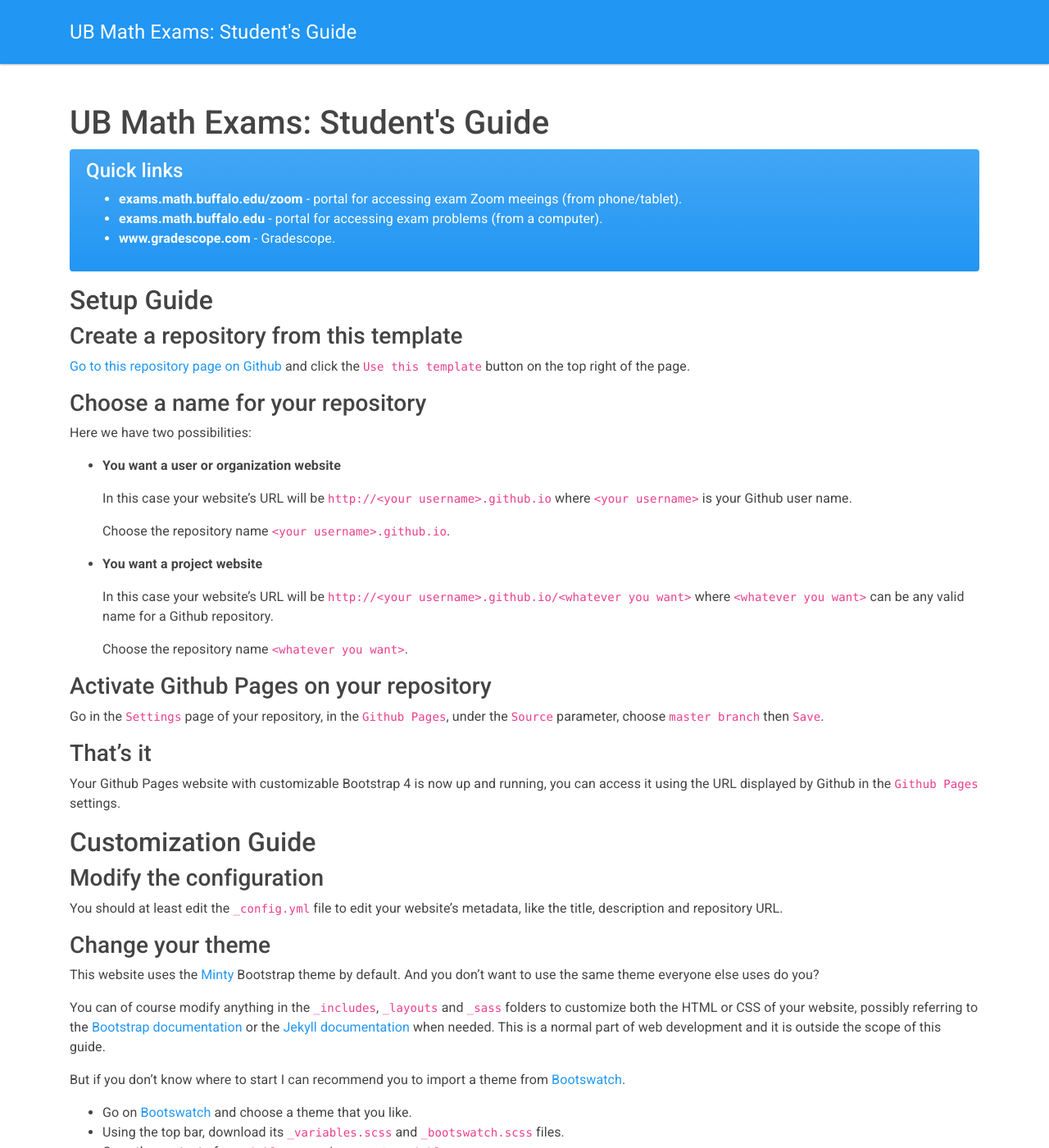
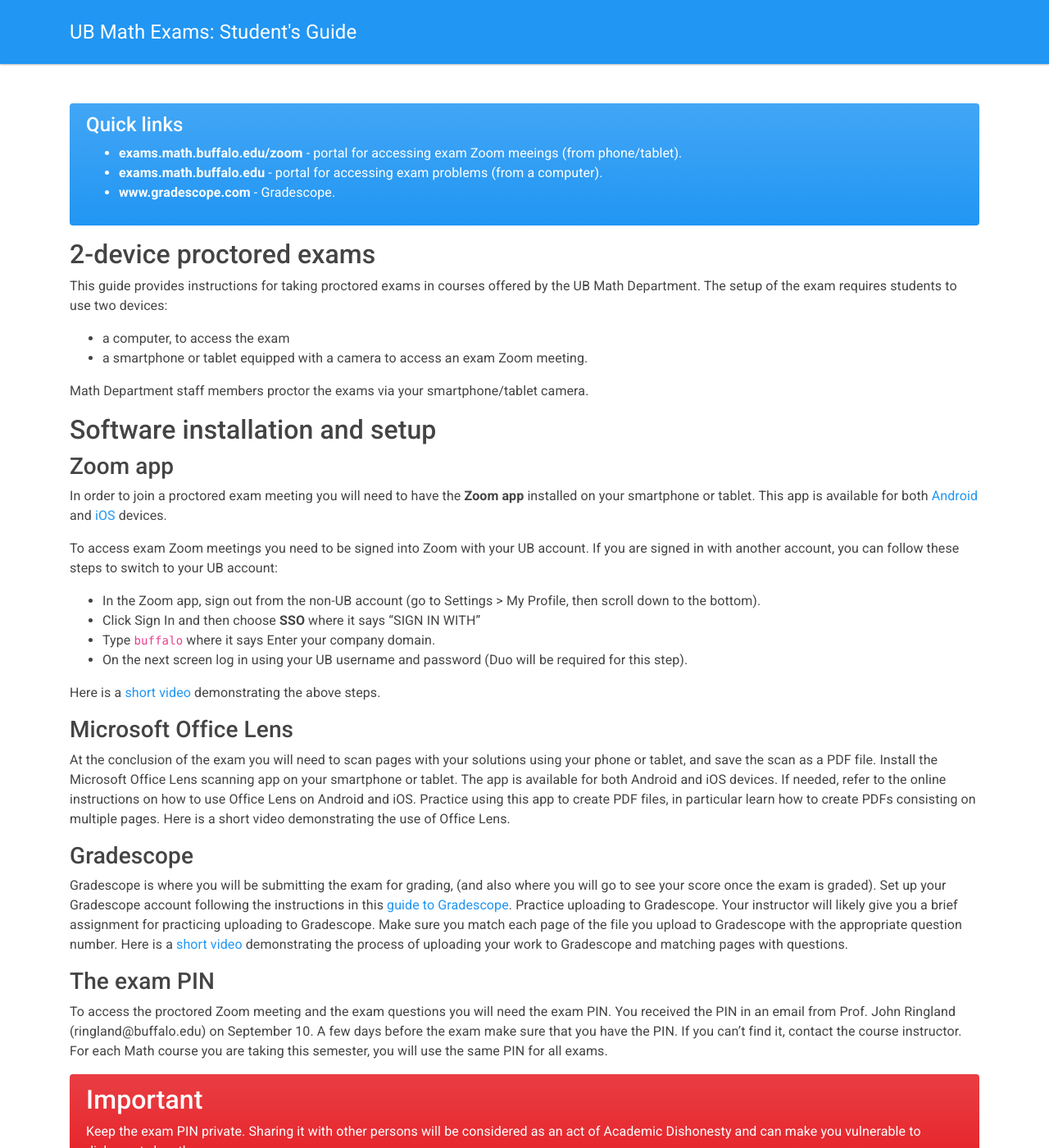
Before and after one commit to ub-math/exam_guides, a Jekyll site: the page built from docs/index.md, in a window 1280 px wide and 1400 px high. Shown: the whole window at 82% size. Built offline with Jekyll 4.4.1, drawn with Linux system fonts in a browser that asks for light colours; some of the changed text lies outside the part shown.

Commit message:
Update index.md

````diff
--- a/docs/index.md
+++ b/docs/index.md
@@ -13,6 +13,69 @@ title: "UB Math Exams: Student's Guide"
   </ul>
 </div>
 
+
+## 2-device proctored exams
+
+This guide provides instructions for taking proctored exams in courses offered by the UB Math Department. The setup of the exam requires students to use two devices:
+
+* a computer, to access the exam
+* a smartphone or tablet equipped with a camera to access an exam Zoom meeting.
+
+Math Department staff members proctor the exams via your smartphone/tablet camera.
+
+
+
+## Software installation and setup
+
+### Zoom app
+
+In order to join a proctored exam meeting you will need to have the **Zoom app** installed on your smartphone or tablet.
+This app is available for both  [Android](https://play.google.com/store/apps/details?id=us.zoom.videomeetings&hl=en_US){:target="_blank" rel="noopener"}
+and [iOS](https://apps.apple.com/us/app/zoom-cloud-meetings/id546505307){:target="_blank" rel="noopener"} devices.
+
+To access exam Zoom meetings you need to be signed into Zoom
+with your UB account. If you are signed in with another account, you can follow these steps to switch to your UB account:
+
+* In the Zoom app, sign out from the non-UB account (go to Settings > My Profile, then scroll down to the bottom).
+* Click Sign In and then choose **SSO** where it says "SIGN IN WITH"
+* Type ```buffalo``` where it says Enter your company domain.
+* On the next screen log in using your UB username and password (Duo will be required for this step).
+
+Here is a [short video](https://ub.hosted.panopto.com/Panopto/Pages/Viewer.aspx?id=d26e3813-f3d1-4ed7-bae5-ac50012bc2e9){:target="_blank" rel="noopener"}
+demonstrating the above steps.
+
+
+### Microsoft Office Lens
+
+At the conclusion of the exam you will need to scan pages with your solutions using your phone or tablet, and save the scan as a PDF file.
+Install the Microsoft Office Lens scanning app on your smartphone or tablet. The app is available for both  Android and iOS devices.
+If needed, refer to the online instructions on how to use Office Lens on Android and iOS.
+Practice using this app to create PDF files, in particular learn how to create PDFs consisting on multiple pages.
+Here is a short video demonstrating the use of Office Lens.
+
+
+### Gradescope
+
+Gradescope is where you will be submitting the exam for grading, (and also where you will go to see your score once the exam is graded).
+Set up your Gradescope account following the instructions in this [guide to Gradescope](https://www.ubgradescope.info/){:target="_blank" rel="noopener"}.
+Practice uploading to Gradescope. Your instructor will likely give you a brief assignment for practicing uploading to Gradescope.
+Make sure you match each page of the file you upload to Gradescope with the appropriate question number.
+Here is a [short video](https://ub.hosted.panopto.com/Panopto/Pages/Viewer.aspx?id=1150706c-3572-452e-b34f-ac5b0149af2f){:target="_blank" rel="noopener"}
+demonstrating the process of uploading your work to Gradescope and matching pages with questions.
+
+
+### The exam PIN
+
+To access the proctored Zoom meeting and the exam questions you will need the exam PIN. You received the PIN in an email from
+Prof. John Ringland (ringland@buffalo.edu) on September 10. A few days before the exam make sure that you have the PIN.
+If you can’t find it, contact the course instructor. For each Math course you are taking this semester, you will use the same PIN for all exams.
+
+
+<div class="alert alert-dismissible alert-danger">
+  <h2 class="alert-heading">Important</h2>
+  <p>Keep the exam PIN private. Sharing it with other persons will be considered as an act of Academic Dishonesty
+  and can make you vulnerable to dishonesty by others.</p>
+</div>
 
 
 
````
Also changed, not shown: other parts of docs/index.md (+1 -1 lines).
